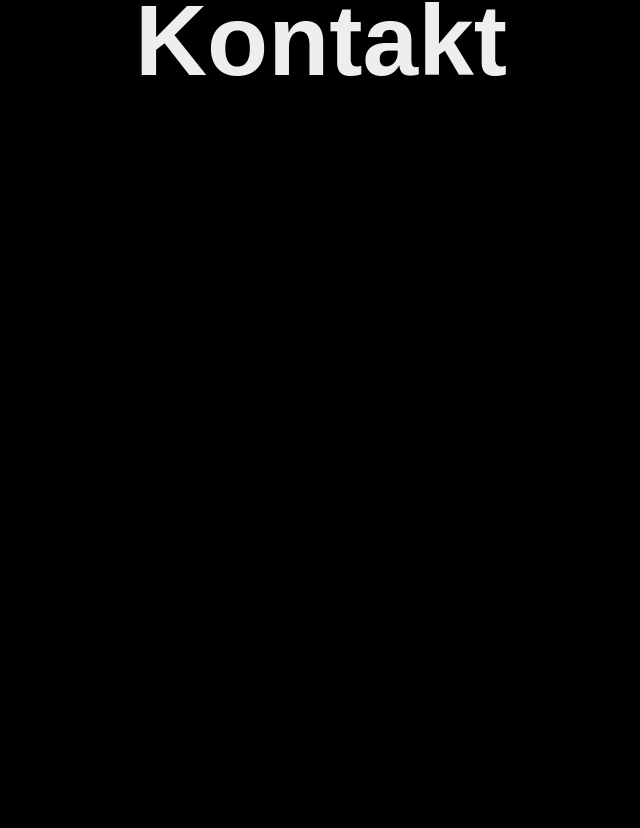
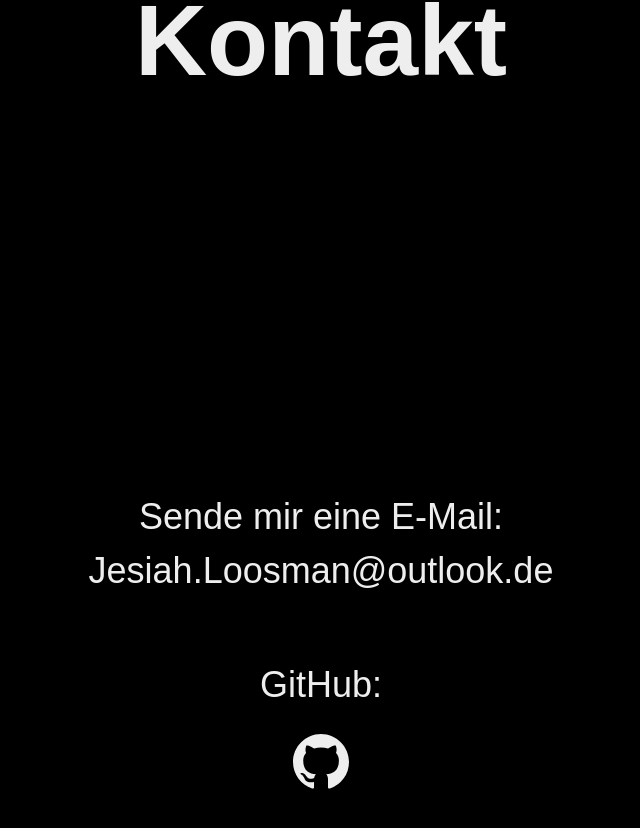
Before and after one commit to JLoosman/Portfolio, a SvelteKit app: page /kontakt in a window 1280 px wide. Shown: the part 360-1188 px from the top of the page, without its empty margins (319-959 px from the left). Before the commit the page ends 800 px from the top, so only its background shows below. Built offline with nearby package versions, Linux system fonts and the light colour scheme; a web font is replaced by a local one.

Commit message:
Added email address and github acc to kontakt page

```diff
--- a/src/routes/kontakt/+page.svelte
+++ b/src/routes/kontakt/+page.svelte
@@ -1,5 +1,42 @@
 <section class="hero">
   <h1>Kontakt</h1>
+</section>
+<section class="contact">
+  <p class="email">
+    Sende mir eine E-Mail: <br /> Jesiah.Loosman&commat;outlook.de
+  </p>
+  <p class="github">
+    GitHub:
+    <a href="https://github.com/JLoosman">
+      <svg
+        width="56px"
+        height="56px"
+        viewBox="0 0 24 24"
+        fill="currentColor"
+        x="0"
+        y="0"
+        role="img"
+        style="display:inline-block;vertical-align:middle"
+        xmlns="http://www.w3.org/2000/svg"
+        ><g fill="currentColor"
+          ><g fill="none"
+            ><g clip-path="url(#akarIconsGithubFill0)"
+              ><path
+                fill="currentColor"
+                fill-rule="evenodd"
+                d="M12 0C5.37 0 0 5.37 0 12c0 5.31 3.435 9.795 8.205 11.385c.6.105.825-.255.825-.57c0-.285-.015-1.23-.015-2.235c-3.015.555-3.795-.735-4.035-1.41c-.135-.345-.72-1.41-1.23-1.695c-.42-.225-1.02-.78-.015-.795c.945-.015 1.62.87 1.845 1.23c1.08 1.815 2.805 1.305 3.495.99c.105-.78.42-1.305.765-1.605c-2.67-.3-5.46-1.335-5.46-5.925c0-1.305.465-2.385 1.23-3.225c-.12-.3-.54-1.53.12-3.18c0 0 1.005-.315 3.3 1.23c.96-.27 1.98-.405 3-.405s2.04.135 3 .405c2.295-1.56 3.3-1.23 3.3-1.23c.66 1.65.24 2.88.12 3.18c.765.84 1.23 1.905 1.23 3.225c0 4.605-2.805 5.625-5.475 5.925c.435.375.81 1.095.81 2.22c0 1.605-.015 2.895-.015 3.3c0 .315.225.69.825.57A12.02 12.02 0 0 0 24 12c0-6.63-5.37-12-12-12Z"
+                clip-rule="evenodd"
+              /></g
+            ><defs
+              ><clipPath id="akarIconsGithubFill0"
+                ><path fill="#fff" d="M0 0h24v24H0z" /></clipPath
+              ></defs
+            ></g
+          ></g
+        ></svg
+      >
+    </a>
+  </p>
 </section>
 
 <style>
@@ -9,8 +46,34 @@
     justify-content: center;
     align-items: center;
   }
+
+  .contact {
+    height: 50%;
+    display: flex;
+    flex-direction: column;
+    justify-content: center;
+    align-items: center;
+  }
   h1 {
     color: #eee;
     font-size: 100px;
   }
+
+  p {
+    color: #eee;
+    font-size: 36px;
+    text-align: center;
+    line-height: 1.5;
+    margin: 30px;
+  }
+
+  .github {
+    display: flex;
+    flex-direction: column;
+  }
+
+  .github a {
+    color: #eee;
+    margin-top: 20px;
+  }
 </style>
```
